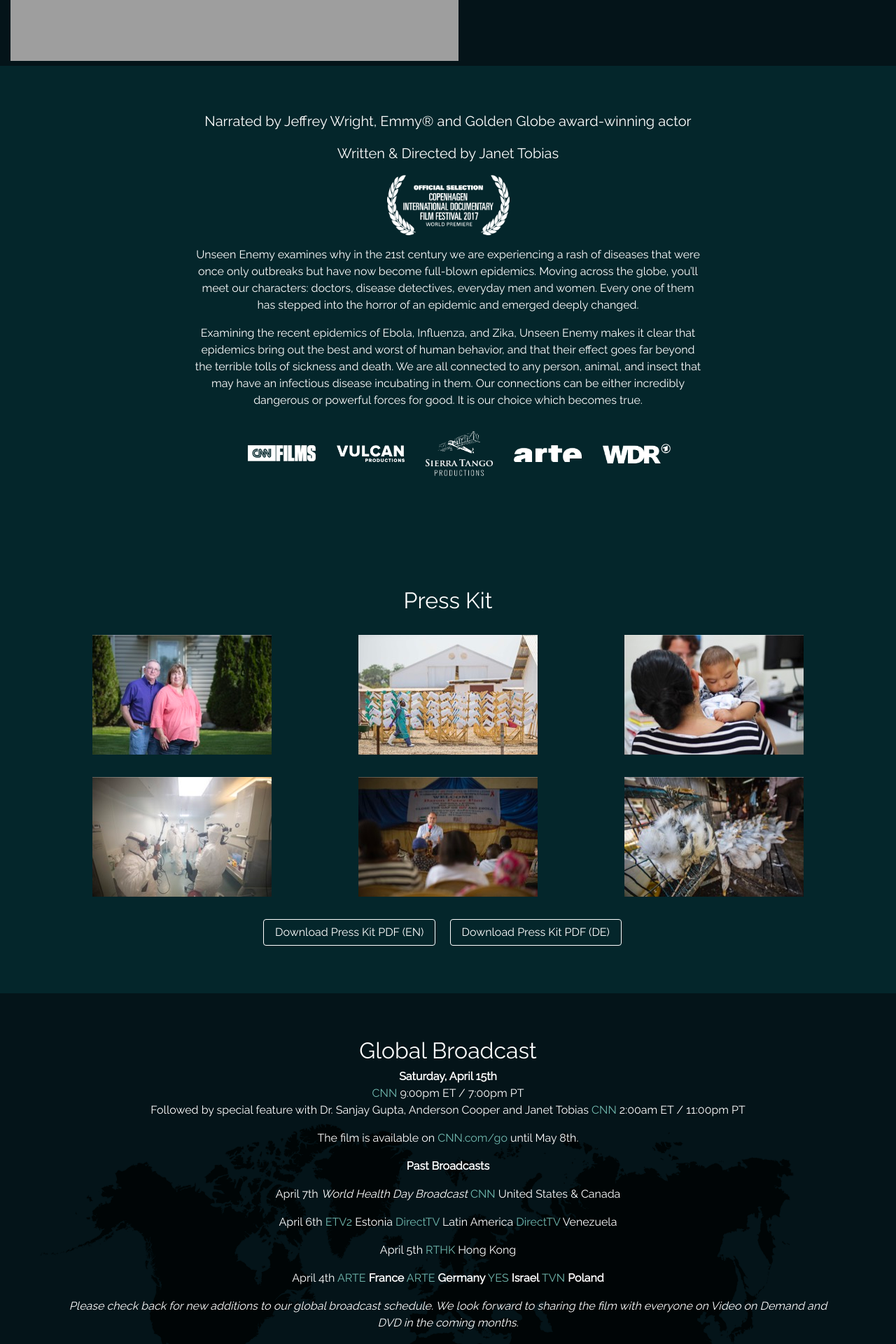
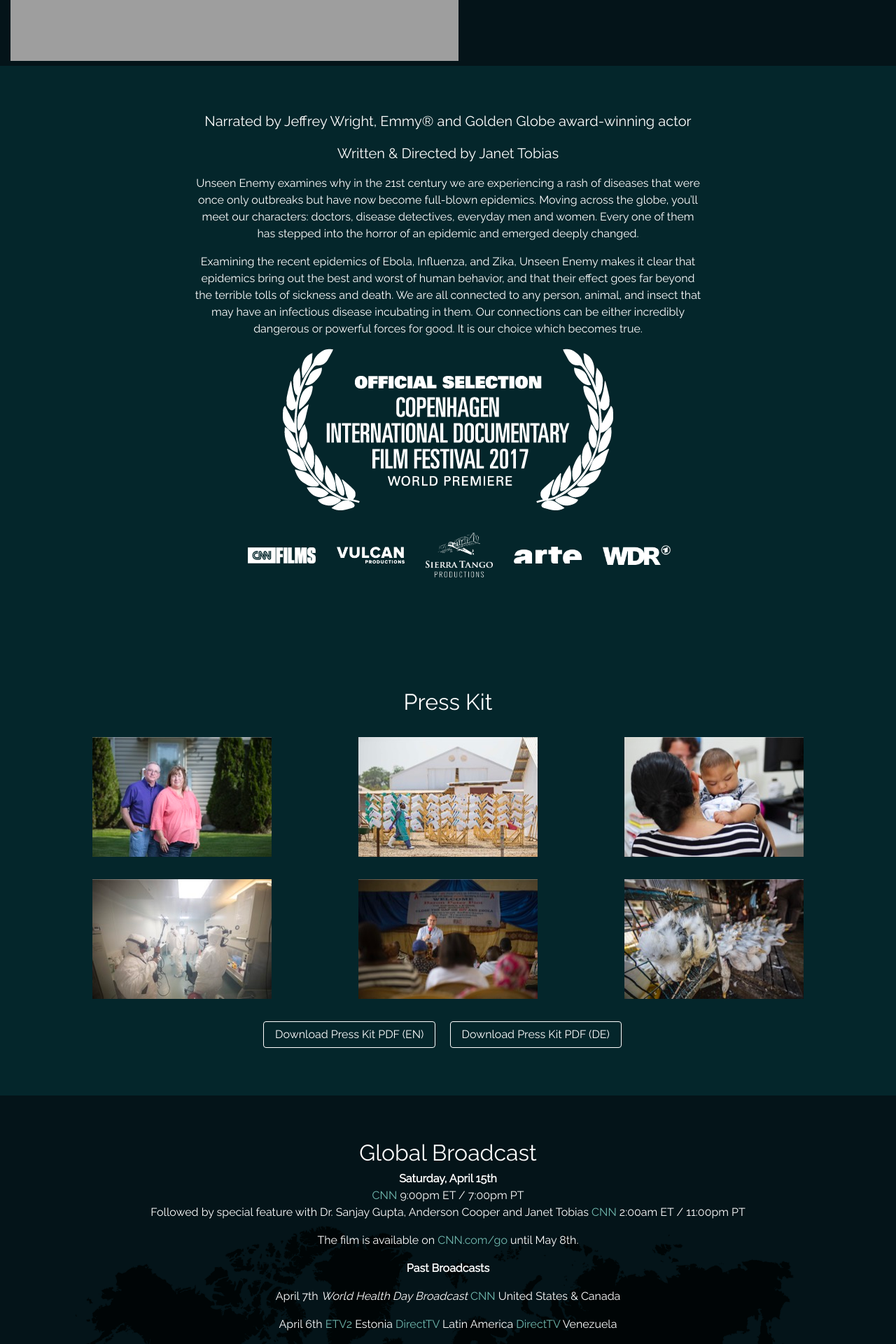
Before and after one commit to caseyg/takesallofus, a Jekyll site: the page built from index.md, in a window 1280 px wide. Shown: the part 1068-2988 px from the top of the page at 70% size. Built offline with Jekyll 4.4.1, drawn with Linux system fonts in a browser that asks for light colours; nearby versions of some CDN libraries; comment, search, counter and statistics services are not loaded; grey boxes are pictures that could not be loaded.

Commit message:
Updated Index

```diff
--- a/index.md
+++ b/index.md
@@ -7,8 +7,6 @@
     Narrated by Jeffrey Wright, Emmy® and Golden Globe award-winning actor
 
     Written & Directed by Janet Tobias
-
-    ![copenhagenfilmfestival.png](/uploads/copenhagenfilmfestival.png)
   trailer-youtube-id: zsB1sYSHEAM
 broadcastevents:
   description: "**Saturday, April 15th**\\\n[CNN](http://www.cnn.com)  9:00pm ET /
@@ -160,3 +158,5 @@
 Unseen Enemy examines why in the 21st century we are experiencing a rash of diseases that were once only outbreaks but have now become full-blown epidemics. Moving across the globe, you'll meet our characters: doctors, disease detectives, everyday men and women. Every one of them has stepped into the horror of an epidemic and emerged deeply changed.
 
 Examining the recent epidemics of Ebola, Influenza, and Zika, Unseen Enemy makes it clear that epidemics bring out the best and worst of human behavior, and that their effect goes far beyond the terrible tolls of sickness and death. We are all connected to any person, animal, and insect that may have an infectious disease incubating in them. Our connections can be either incredibly dangerous or powerful forces for good. It is our choice which becomes true.
+
+![copenhagenfilmfestival.png](/uploads/copenhagenfilmfestival.png)
```
